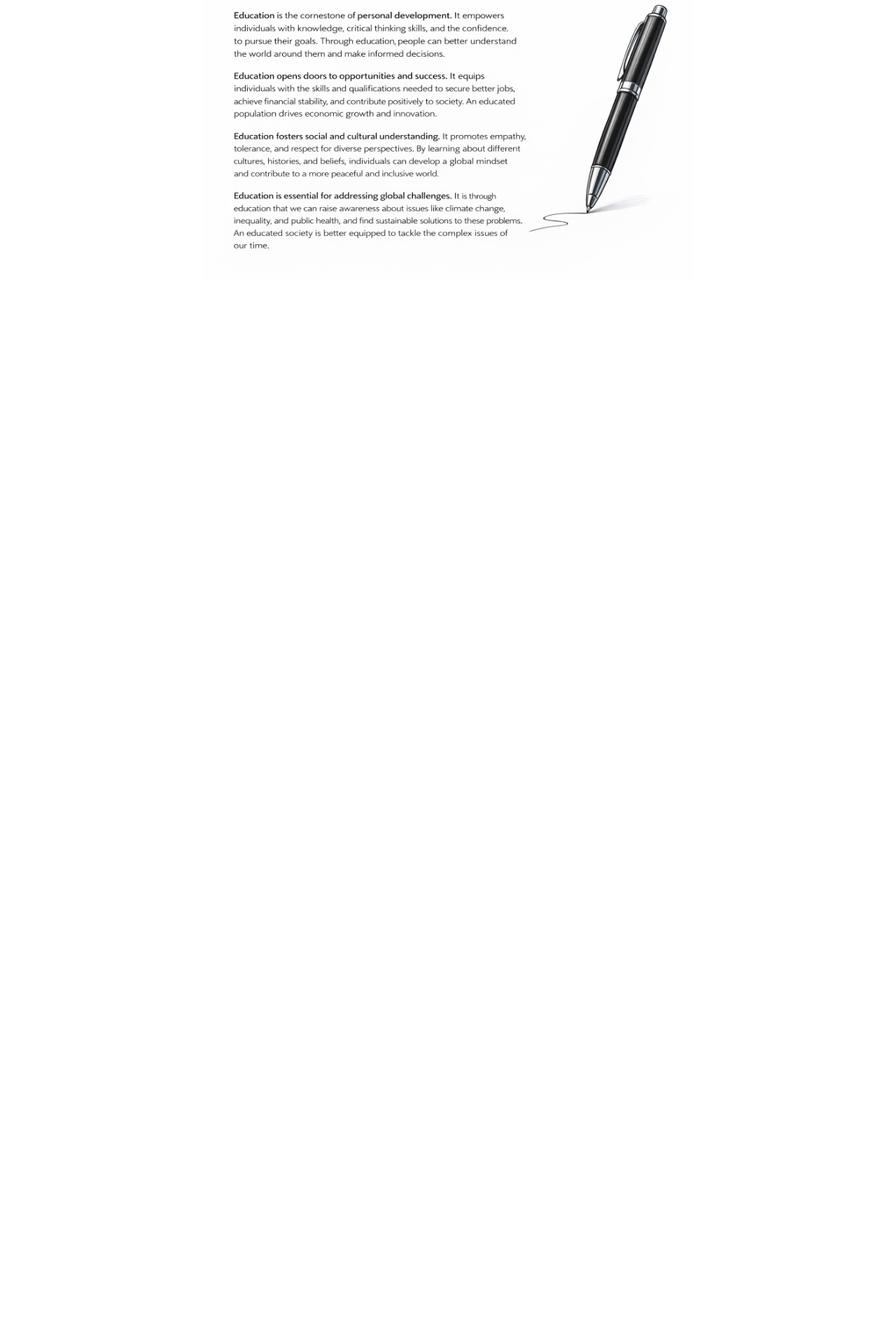
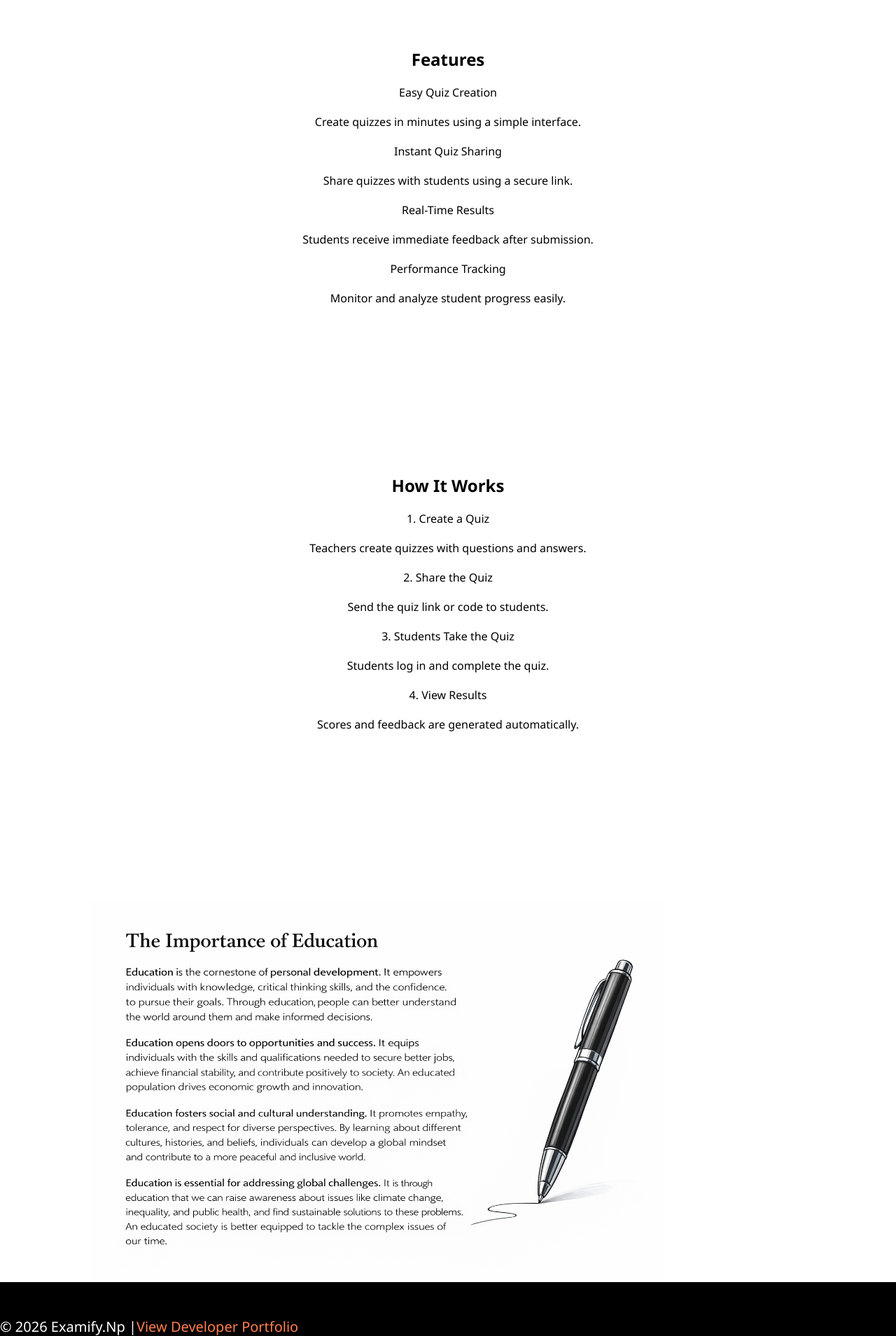
Before and after one commit to XDENTERTAINMENT/EXAMIFY.Np2, a React (Vite) app: page / in a window 1280 px wide. Shown: the part 704-2613 px from the top of the page at 70% size. Before the commit the page ends 1105 px from the top, so only its background shows below. Built offline with nearby package versions, Linux system fonts and the light colour scheme.

Commit message:
first commit

```diff
--- a/src/App.css
+++ b/src/App.css
@@ -3,9 +3,11 @@
   margin:0;
   padding:0;
   box-sizing:border-box;
+
 }
 
 html,body,#root{
+
   width:100%;
   min-height:100vh;
   font-family:"Segoe UI",sans-serif;
--- a/src/components/Navbar.jsx
+++ b/src/components/Navbar.jsx
@@ -22,7 +22,8 @@ const styles={
 
         },
         logo:{
-             margin: 0
+             margin: 0,
+
         },
         links:{
              display: "flex",
--- a/src/pages/landingPage/landingPage.jsx
+++ b/src/pages/landingPage/landingPage.jsx
@@ -16,7 +16,7 @@ function LandingPage() {
   <div className="homepage">
 
       <h1>Welcome to the Exam Platform</h1>
-
+       <p>Create quizzes, test students, and track performance easily.</p>
        <p> Select User Type </p>
      <div  className="hero">
           <div className='user-options'>
@@ -34,6 +34,41 @@ function LandingPage() {
 
    </div>
 
+     <div className="sectiontable">
+          <section className="features">
+                <h2>Features</h2>
+            <p>Easy Quiz Creation</p>
+            <p>Create quizzes in minutes using a simple interface.</p>
+            <p>Instant Quiz Sharing</p>
+            <p>Share quizzes with students using a secure link.</p>
+            <p>Real-Time Results</p>
+            <p>Students receive immediate feedback after submission.</p>
+            <p>Performance Tracking</p>
+            <p>Monitor and analyze student progress easily.</p>
+       </section>
+
+       <section className="howitworks">
+              <h2>How It Works</h2>
+
+             <p>1. Create a Quiz</p>
+  <p>Teachers create quizzes with questions and answers.</p>
+
+                <p>2. Share the Quiz</p>
+        <p>Send the quiz link or code to students.</p>
+
+            <p>3. Students Take the Quiz</p>
+
+           <p>Students log in and complete the quiz.</p>
+
+            <p>4. View Results</p>
+      <p>Scores and feedback are generated automatically.</p>
+
+
+        </section>
+
+
+     </div>
+
 
 
    <div  className="education">
@@ -43,6 +78,12 @@ function LandingPage() {
    </div>
 
 
+     <footer class="footer">
+  <p>
+    © 2026 Examify.Np |
+   <a  href="https://my-portfolio-site-d.vercel.app/"   target="_blank">View Developer Portfolio</a>
+  </p>
+</footer>
   </div>
 
   )
--- a/src/pages/landingPage/landingpage.css
+++ /dev/null
@@ -1,152 +0,0 @@
-
-
-
-
-body{
-  overflow-x:hidden;
-  font-family:sans-serif;
-  justify-content: center;
-   width:100%;
-     height:100%;
-     margin:0;
-     padding:0;
-}
-
-.homepage{
-
-  display: flex;
-  flex-direction: column;
-  justify-content: center;
-  align-items: center;
-  width: 100%;
-  margin: auto;
-  min-height:100vh;
-  background-color: white;
-  font-family: "Segoe UI",sans-serif;
-
-}
-.homepage h1{
-  margin-top: 3rem;
-}
-.homepage p{
-  margin-top: 7rem;
-}
-
-
-
-.user-options{
-  margin-top: 10px;
-   display:flex;
-  gap:30px;
-  flex-wrap:wrap;
-  justify-content:center;
-
-}
-/* Card design */
-.user-card{
-  background:#FF7F50;
-  padding:30px;
-  width:220px;
-  border-radius:12px;
-  text-align:center;
-  box-shadow:0 10px 25px rgba(0,0,0,0.08);
-  transition:all 0.3s ease;
-
-}
-
-/* Card hover */
-.user-card:hover{
-  transform:translateY(-8px);
-  box-shadow:0 15px 35px rgba(0,0,0,0.15);
-}
-
-
-/* Layout */
-.hero{
-    display:flex;
-  align-items:center;
-  justify-content:space-between;
-  gap:40px;
-  flex-wrap:wrap;
-
-
-}
-
-/* Title */
-.hero-text h1{
-  font-size:42px;
-  color:#1f2937;
-  margin-bottom:10px;
-}
-
-.hero-text p{
-  font-size:18px;
-  color:#4b5563;
-  margin-bottom:40px;
-}
-
-
-/* Button hover */
-.user-card button:hover{
-  background:white;
-}
-
-/* Button  */
-.user-card button{
- width: 100%;
-  border: 3px solid white ;
-}
-
- button:active{
- transform:scale(0.96);
-}
-
-
-
-.education{
-  width:100%;
-  max-width:700px;
-  margin-top: 15rem;
-}
-
-.education img{
-  width:100%;
-  height:auto;
-  object-fit:cover;
-}
-.education:hover{
-    border: 1px solid #FFE4B5;
-  transform:translateY(-8px);
-  box-shadow:0 15px 35px rgba(0,0,0,0.15);
-}
-
-
-
-@media (max-width:768px){
-h1{
-  text-align: center;
-}
-
-p{
-  text-align: center;
-}
-.hero{
-  flex-direction:column;
-  text-align:center;
-
-}
- .education{
-  width:100%;
-  max-width:300px;
-
-}
-.hero-text h1{
-  font-size:32px;
-}
-
-.user-options{
-  flex-direction:column;
-  align-items:center;
-}
-
-}
--- a/src/pages/landingPage/style.css
+++ b/src/pages/landingPage/style.css
@@ -35,6 +35,7 @@ body{
 
 
 .user-options{
+
   margin-top: 10px;
    display:flex;
   gap:30px;
@@ -104,13 +105,12 @@ body{
 
 
 .education{
-  width:100%;
-  max-width:700px;
+  width:80%;
   margin-top: 15rem;
 }
 
 .education img{
-  width:100%;
+  width:80%;
   height:auto;
   object-fit:cover;
 }
@@ -121,6 +121,79 @@ body{
 }
 
 
+.sectiontable{
+  margin-top: 15rem;
+  justify-content: center;
+  align-items: center;
+  width: 100%;
+
+
+
+}
+
+
+
+.features{
+   flex-wrap:wrap;
+  justify-content:center;
+  align-items: center;
+  text-align: center;
+   width:100%;
+}
+.features:hover{
+   border: 1px solid #FFE4B5;
+  transform:translateY(-8px);
+  box-shadow:0 15px 35px rgba(0,0,0,0.15);
+}
+
+.features p{
+  margin-top: 20px;
+}
+.howitworks{
+   margin-top: 15rem;
+     width:100%;
+
+
+}
+
+.howitworks:hover{
+   border: 1px solid #FFE4B5;
+  transform:translateY(-8px);
+  box-shadow:0 15px 35px rgba(0,0,0,0.15);
+}
+.howitworks h2{
+    text-align: center;
+
+}
+.howitworks p{
+  margin-top: 20px;
+  text-align: center;
+
+}
+
+.footer {
+   text-align:center;
+  margin-top: 0px;
+  width: 100%;
+  height: auto;
+  background-color:black;
+  color: white;
+  display: flex;
+  justify-content: space-between;
+
+}
+ .footer a{
+   margin-top: 0px;
+ color: #FF7F50;
+ bottom: 0px;
+ text-decoration:none;
+  font-weight:500;
+ }
+ .footer p{
+  font-size: 20px;
+   margin-top: 50px;
+ }
+
 
 @media (max-width:768px){
 h1{
@@ -128,6 +201,7 @@ h1{
 }
 
 p{
+  font-size: 20px;
   text-align: center;
 }
 .hero{
@@ -137,7 +211,7 @@ p{
 }
  .education{
   width:100%;
-  max-width:300px;
+
 
 }
 .hero-text h1{
```
